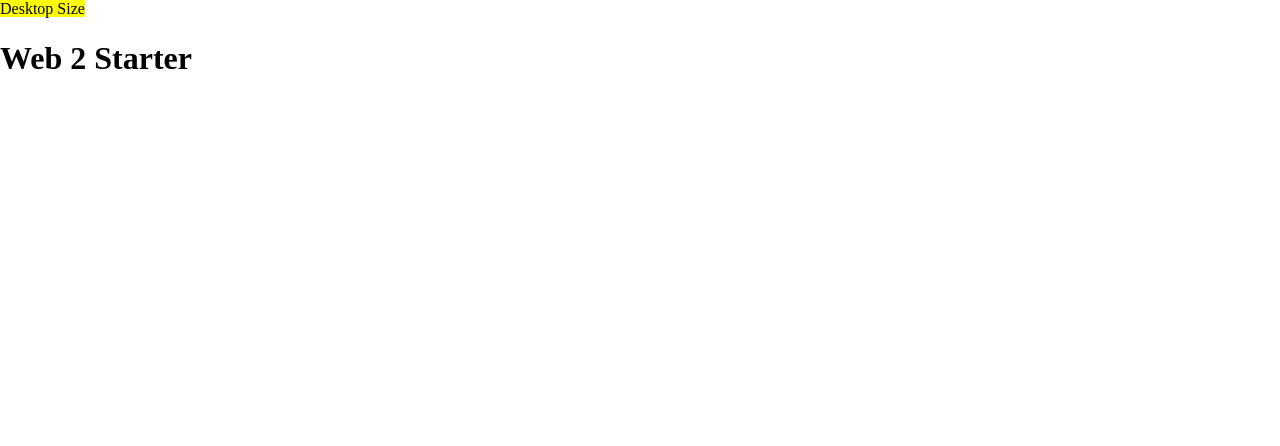
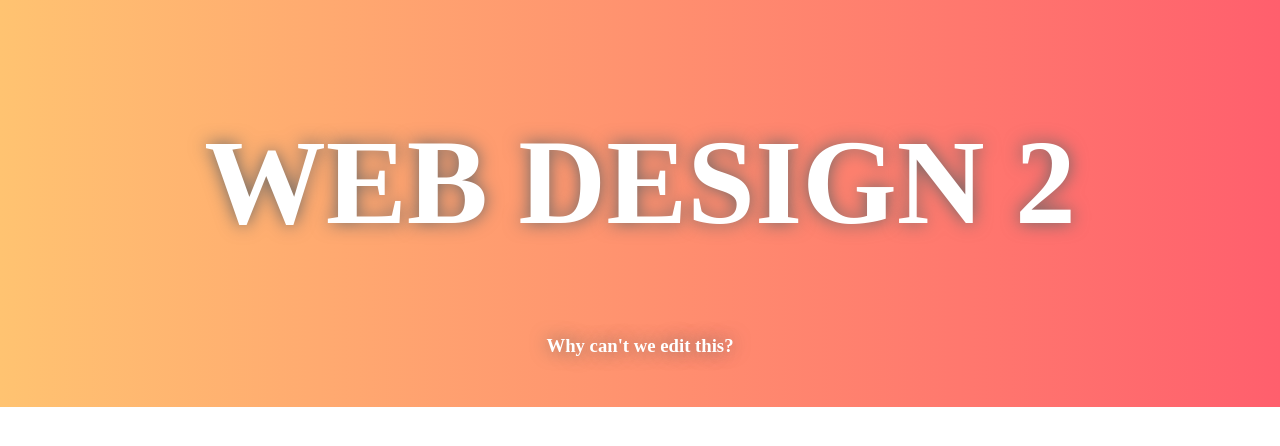
Before and after one commit to meglybbert/fittext, a plain HTML site: page index.html in a window 1280 px wide. Drawn offline with nearby package versions, Linux system fonts and the light colour scheme.

Commit message:
Added css, html and js

```diff
--- a/css/styles.css
+++ b/css/styles.css
@@ -2,41 +2,40 @@
 YOUR STYLES
 *******************/
 
+header {
+  background: #FF5F6D;
+  /* fallback for old browsers */
+  background: -webkit-linear-gradient(to left, #FF5F6D, #FFC371);
+  /* Chrome 10-25, Safari 5.1-6 */
+  background: linear-gradient(to left, #FF5F6D, #FFC371);
+  /* W3C, IE 10+/ Edge, Firefox 16+, Chrome 26+, Opera 12+, Safari 7+ */
+  padding: 2em;
+  text-align: center;
+}
 
+header h1 {
+  color: #fff;
+  font-size: 5em;
+  text-transform: uppercase;
+  text-shadow: 0 0 18px #666;
+}
+
+header h3{
+  color: white;
+  text-shadow: 0 0 18px #666;
+}
 
 
 /********************
 MEDIA QUERIES
 *******************/
 /* Mobile: 320px = 20em */
-@media screen and (min-width: 20em) {
-
-  /* Diagnostic Styling. Delete When Done. */
-  body:before {
-       background: yellow;
-       content: "Mobile Size";
-  }
-
-}
+/*@media screen and (min-width: 200px)  {}
 
 /* Tablet:  768px = 160em */
-@media screen and (min-width: 48em)  {
-
-  /* Diagnostic Styling. Delete When Done. */
-  body:before {
-       background: yellow;
-       content: "Tablet Size";
-  }
-
-}
+/*@media screen and (min-width: 48em)  {}
 
 /* Desktop: 1280px = 80em */
-@media screen and (min-width: 80em) {
+/*@media screen and (min-width: 80em) {}
 
-  /* Diagnostic Styling. Delete When Done. */
-  body:before {
-       background: yellow;
-       content: "Desktop Size";
-  }
-
-}
+}*/
--- a/index.html
+++ b/index.html
@@ -4,7 +4,7 @@
   <meta charset="UTF-8" />
   <meta name="viewport" content="width=device-width, initial-scale=1">
 
-  <title>Web 2 Starter</title>
+  <title>fitText</title>
 
   <link rel="icon" href="favicon.ico" type="image/x-icon">
   <!-- Normalize CSS makes browsers render all elements more consistently -->
@@ -16,7 +16,11 @@
 <body>
 
   <!-- YOUR AWESOME WEBSITE -->
-	<h1>Web 2 Starter</h1>
+	<header>
+        <h1>Web Design 2</h1>
+        <h3>Why can't we edit this?</h3>
+    </header>
+
 
 
 
--- a/js/plugin.js
+++ b/js/plugin.js
@@ -1 +1,44 @@
 // Paste jQuery Plugin Code Here
+/*global jQuery */
+/*!
+* FitText.js 1.2
+*
+* Copyright 2011, Dave Rupert http://daverupert.com
+* Released under the WTFPL license
+* http://sam.zoy.org/wtfpl/
+*
+* Date: Thu May 05 14:23:00 2011 -0600
+*/
+
+(function( $ ){
+
+  $.fn.fitText = function( kompressor, options ) {
+
+    // Setup options
+    var compressor = kompressor || 1,
+        settings = $.extend({
+          'minFontSize' : Number.NEGATIVE_INFINITY,
+          'maxFontSize' : Number.POSITIVE_INFINITY
+        }, options);
+
+    return this.each(function(){
+
+      // Store the object
+      var $this = $(this);
+
+      // Resizer() resizes items based on the object width divided by the compressor * 10
+      var resizer = function () {
+        $this.css('font-size', Math.max(Math.min($this.width() / (compressor*10), parseFloat(settings.maxFontSize)), parseFloat(settings.minFontSize)));
+      };
+
+      // Call once to set.
+      resizer();
+
+      // Call on resize. Opera debounces their resize by default.
+      $(window).on('resize.fittext orientationchange.fittext', resizer);
+
+    });
+
+  };
+
+})( jQuery );
--- a/js/scripts.js
+++ b/js/scripts.js
@@ -1 +1,3 @@
 // YOUR SCRIPTS GO HERE
+$("h1").fitText();
+$("h6").fitText();
```
